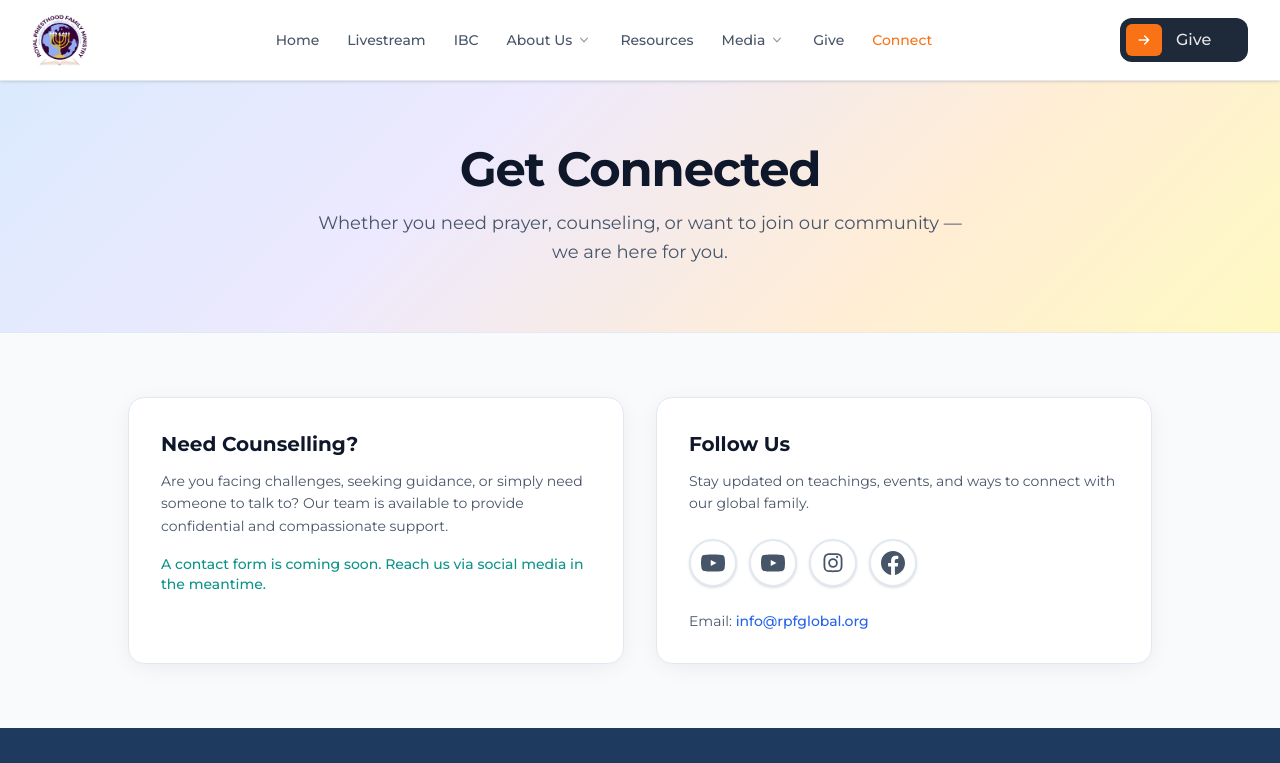
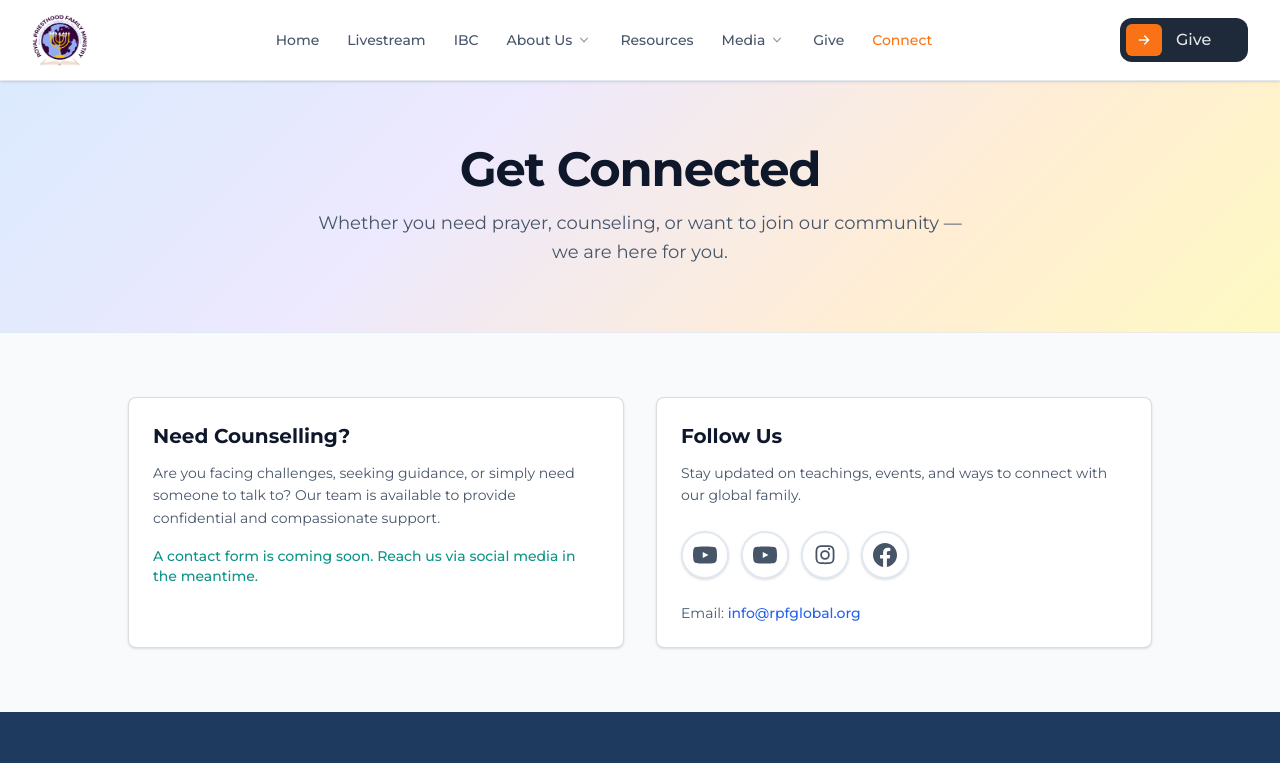
Before and after one commit to Claudbest1/rpfglobal, a Next.js app: page /connect in a window 1280 px wide. Shown: the top 763 px of the page. Built offline with nearby package versions, Linux system fonts and the light colour scheme.

Commit message:
chore: UI Cleanup for Media & Connect

```diff
--- a/src/app/connect/page.tsx
+++ b/src/app/connect/page.tsx
@@ -8,32 +8,42 @@ export const metadata = createPageMetadata(
   "Get connected with Royal Priesthood Family Ministry — prayer, counseling, and community.",
 );
 
-export default function ConnectPage() {
+
+interface ConnectCardProps {
+  title: string;
+  description: string;
+  children?: React.ReactNode;
+}
+
+const ConnectCard = ({ title, description, children }: ConnectCardProps) => (
+  <div className="rounded-lg border border-rpf-ink-muted/20 bg-white p-6 shadow-sm">
+    <h2 className="text-xl font-bold text-rpf-ink">{title}</h2>
+    <p className="mt-3 text-sm leading-relaxed text-rpf-ink-muted">{description}</p>
+    {children}
+  </div>
+);
+
+export default function GetConnectedPage() {
   return (
     <PageTemplate
       title="Get Connected"
       description="Whether you need prayer, counseling, or want to join our community — we are here for you."
     >
       <div className="mx-auto grid max-w-5xl gap-8 lg:grid-cols-2">
-        <div className="card-colorful rounded-2xl border-l-4 border-l-rpf-teal p-8">
-          <h2 className="text-xl font-bold text-rpf-ink">Need Counselling?</h2>
-          <p className="mt-3 text-sm leading-relaxed text-rpf-ink-muted">
-            Are you facing challenges, seeking guidance, or simply need someone
-            to talk to? Our team is available to provide confidential and
-            compassionate support.
+
+        <ConnectCard
+          title="Need Counselling?"
+          description="Are you facing challenges, seeking guidance, or simply need someone to talk to? Our team is available to provide confidential and compassionate support."
+        >
+          <p className="mt-4 text-sm font-medium text-rpf-teal">
+            A contact form is coming soon. Reach us via social media in the meantime.
           </p>
-          <p className="mt-4 text-sm font-medium text-rpf-teal">
-            A contact form is coming soon. Reach us via social media in the
-            meantime.
-          </p>
-        </div>
+        </ConnectCard>
 
-        <div className="card-colorful rounded-2xl border-l-4 border-l-rpf-purple p-8">
-          <h2 className="text-xl font-bold text-rpf-ink">Follow Us</h2>
-          <p className="mt-3 text-sm leading-relaxed text-rpf-ink-muted">
-            Stay updated on teachings, events, and ways to connect with our
-            global family.
-          </p>
+        <ConnectCard
+          title="Follow Us"
+          description="Stay updated on teachings, events, and ways to connect with our global family."
+        >
           <div className="mt-6">
             <SocialLinks compact />
           </div>
@@ -48,7 +58,8 @@ export default function ConnectPage() {
               </a>
             </p>
           )}
-        </div>
+        </ConnectCard>
+
       </div>
     </PageTemplate>
   );
--- a/src/app/media/page.tsx
+++ b/src/app/media/page.tsx
@@ -10,25 +10,28 @@ export const metadata = createPageMetadata(
 const mediaLinks = [
   {
     title: "Message Series",
-    href: "/media/messages",
+    href: "/messages",
     description: "Teaching series to deepen your faith and understanding.",
   },
   {
     title: "Worship",
-    href: "/media/worship",
+    href: "/worship",
     description: "Music and worship experiences from our ministry.",
   },
   {
     title: "Podcasts",
-    href: "/media/podcasts",
+    href: "/podcasts",
     description: "Audio content for encouragement and growth on the go.",
   },
   {
     title: "Testimonies",
-    href: "/media/testimonies",
+    href: "/testimonies",
     description: "Stories of faith, transformation, and God's faithfulness.",
   },
-];
+].map(link => ({
+    ...link,
+  href: `/media${link.href}`,
+}))
 
 export default function MediaPage() {
   return (
--- a/tsconfig.json
+++ b/tsconfig.json
@@ -18,7 +18,6 @@
         "name": "next"
       }
     ],
-    "baseUrl": ".",
     "paths": {
       "@/*": ["./src/*"]
     }
```
Also changed, not shown: 1 other file (tests, documents, lock files or other folders).
